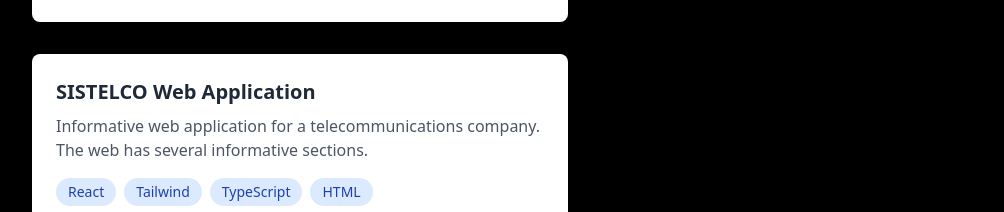
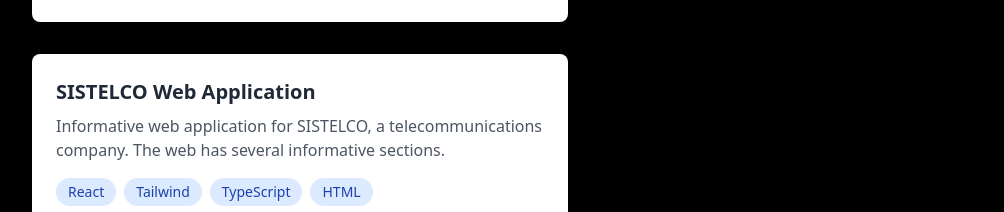
Before and after one commit to Juliangaritaa/PROYECTOPORTAFOLIOREACT, a React (Vite) app in the folder PROYECTOPORTAFOLIOREACT/: page / in a window 1280 px wide. Shown: the part 3834-4046 px from the top of the page, without its empty margins (56-1060 px from the left). Built offline with nearby package versions, Linux system fonts and the light colour scheme.

Commit message:
i chaned the sistelco project description.

```diff
--- a/PROYECTOPORTAFOLIOREACT/src/data/portfolioData.ts
+++ b/PROYECTOPORTAFOLIOREACT/src/data/portfolioData.ts
@@ -194,7 +194,7 @@
         },
         {
             title: "SISTELCO Web Application",
-            description: "Informative web application for a telecommunications company. The web has several informative sections.",
+            description: "Informative web application for SISTELCO, a telecommunications company. The web has several informative sections.",
             tech: ["React", "Tailwind", "TypeScript", "HTML"],
             github: "https://github.com/Juliangaritaa/proyecto-sistelcoPage-react.git",
             features: ["Responsive desing", "Dynamic Information"],
```
